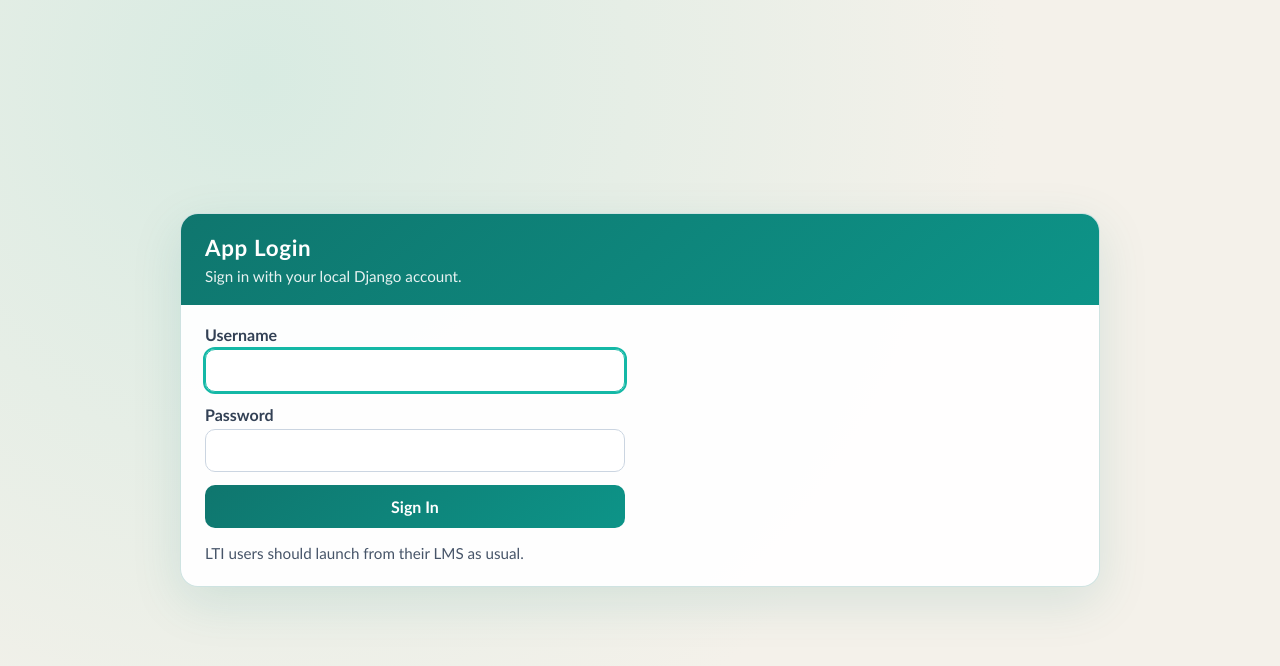
After one commit to frautn/owui-lti1.1-manager, a Django app: page /login/ in a window 1280 px wide. The commit adds this page. Shown: the top 666 px of the page. Run offline with Django 5.2, Linux system fonts and the light colour scheme.

Commit message:
Login page

```diff
--- /dev/null
+++ b/app/templates/app/login.html
@@ -0,0 +1,95 @@
+{% extends 'app/base.html' %}
+
+{% block content %}
+  <header>
+    <h1>App Login</h1>
+    <p>Sign in with your local Django account.</p>
+  </header>
+  <section class="content">
+    <style>
+      .auth-wrap {
+        max-width: 420px;
+      }
+
+      .auth-wrap form {
+        display: grid;
+        gap: 0.8rem;
+      }
+
+      .auth-wrap label {
+        display: block;
+        font-weight: 700;
+        margin-bottom: 0.3rem;
+        color: #334155;
+      }
+
+      .auth-wrap input {
+        width: 100%;
+        border: 1px solid #cbd5e1;
+        border-radius: 10px;
+        padding: 0.7rem 0.75rem;
+        font: inherit;
+      }
+
+      .auth-wrap input:focus {
+        outline: 2px solid #14b8a6;
+        border-color: #14b8a6;
+      }
+
+      .auth-wrap button {
+        border: 0;
+        border-radius: 10px;
+        padding: 0.75rem 1rem;
+        font: inherit;
+        font-weight: 700;
+        color: #ffffff;
+        background: linear-gradient(140deg, #0f766e, #0d9488);
+        cursor: pointer;
+      }
+
+      .errorlist,
+      .error-msg {
+        margin: 0;
+        padding: 0.7rem 0.8rem;
+        border-radius: 10px;
+        background: #fef2f2;
+        border: 1px solid #fecaca;
+        color: #b91c1c;
+        list-style: none;
+      }
+
+      .help {
+        margin: 1rem 0 0;
+        color: #475569;
+        font-size: 0.95rem;
+      }
+    </style>
+
+    <div class="auth-wrap">
+      {% if form.non_field_errors %}
+        <p class="error-msg">Invalid username or password.</p>
+      {% endif %}
+
+      <form method="post">
+        {% csrf_token %}
+        <input type="hidden" name="next" value="{{ next }}">
+
+        <div>
+          <label for="id_username">Username</label>
+          {{ form.username }}
+          {{ form.username.errors }}
+        </div>
+
+        <div>
+          <label for="id_password">Password</label>
+          {{ form.password }}
+          {{ form.password.errors }}
+        </div>
+
+        <button type="submit">Sign In</button>
+      </form>
+
+      <p class="help">LTI users should launch from their LMS as usual.</p>
+    </div>
+  </section>
+{% endblock %}
--- a/app/urls.py
+++ b/app/urls.py
@@ -1,8 +1,15 @@
 from django.urls import path
+from django.contrib.auth.views import LoginView
 
-from .views import home_view, lti_launch_view
+from .views import home_view, lti_launch_view, logout_view
 
 urlpatterns = [
+    path(
+        'login/',
+        LoginView.as_view(template_name='app/login.html', redirect_authenticated_user=True),
+        name='login',
+    ),
+    path('logout/', logout_view, name='logout'),
     path('', home_view, name='home'),
     path('lti/launch/', lti_launch_view, name='lti-launch'),
 ]
--- a/core/settings.py
+++ b/core/settings.py
@@ -142,3 +142,7 @@ for pair in _lti_consumers_env.split(','):
     secret = secret.strip()
     if key and secret:
         LTI_CONSUMERS[key] = secret
+
+LOGIN_URL = '/login/'
+LOGIN_REDIRECT_URL = '/'
+LOGOUT_REDIRECT_URL = '/login/'
```
Also changed, not shown: app/admin.py (+7 -1 lines), app/models.py (+20 -1 lines), app/templates/app/home.html (+5 -2 lines), app/views.py (+24 -1 lines), CHANGELOG.md, app/migrations/0001_initial.py (added).
